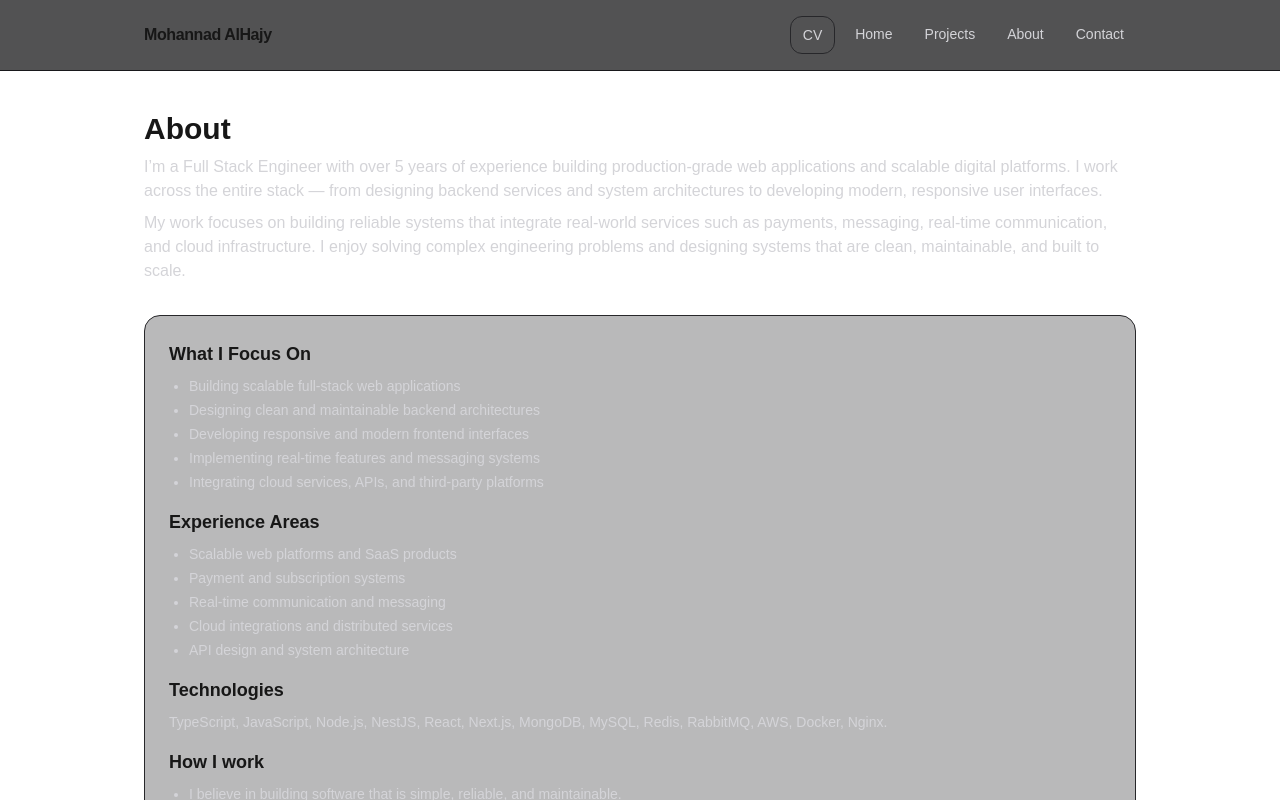
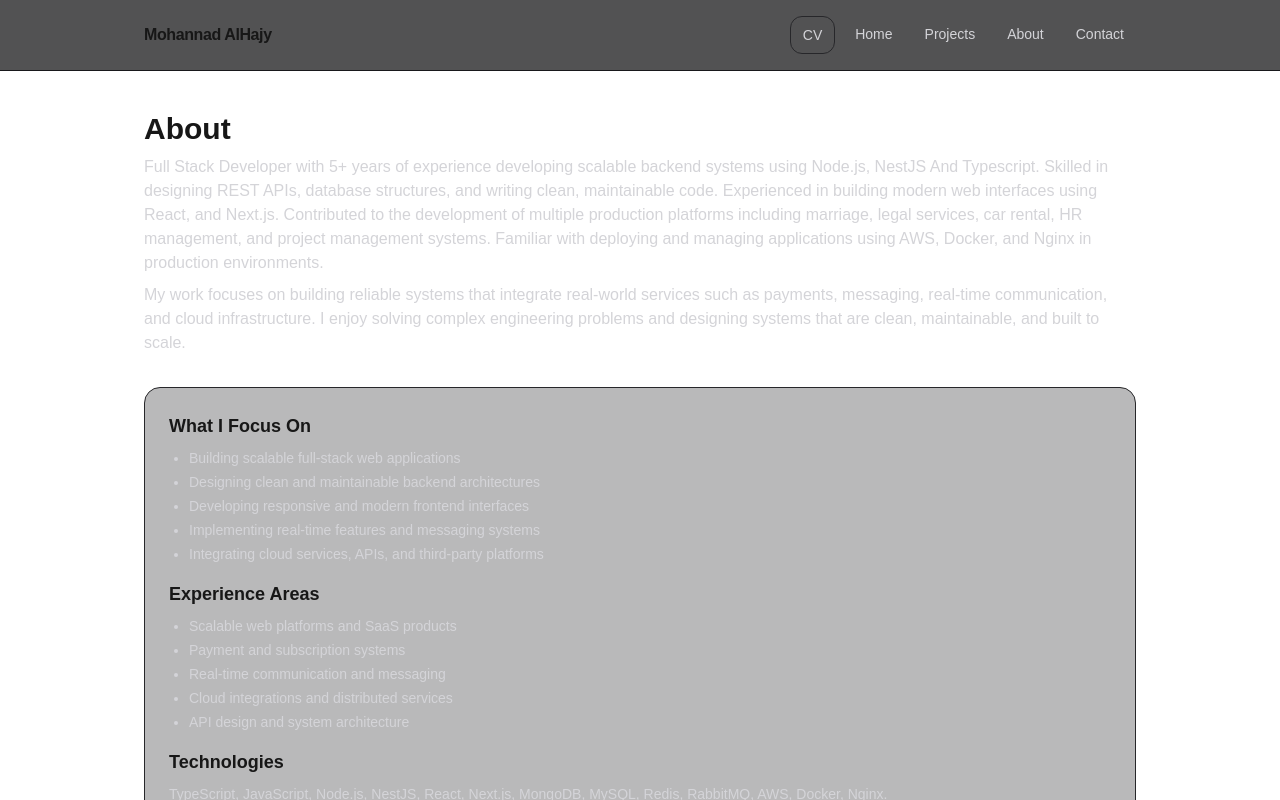
Before and after one commit to mohannadalhajy/portfolio, a Next.js app: page /about in a window 1280 px wide. Shown: the top 800 px of the page. Built offline with nearby package versions, Linux system fonts and the light colour scheme.

Commit message:
update experience

```diff
--- a/src/app/about/page.tsx
+++ b/src/app/about/page.tsx
@@ -6,10 +6,15 @@ export default function AboutPage() {
       <div className="space-y-2">
         <h1 className="text-3xl font-semibold">About</h1>
         <p className="text-zinc-300">
-          I’m a Full Stack Engineer with over 5 years of experience building
-          production-grade web applications and scalable digital platforms. I
-          work across the entire stack — from designing backend services and
-          system architectures to developing modern, responsive user interfaces.
+          Full Stack Developer with 5+ years of experience developing scalable
+          backend systems using Node.js, NestJS And Typescript. Skilled in
+          designing REST APIs, database structures, and writing clean,
+          maintainable code. Experienced in building modern web interfaces using
+          React, and Next.js. Contributed to the development of multiple
+          production platforms including marriage, legal services, car rental,
+          HR management, and project management systems. Familiar with deploying
+          and managing applications using AWS, Docker, and Nginx in production
+          environments.
         </p>
         <p className="text-zinc-300">
           My work focuses on building reliable systems that integrate real-world
@@ -65,8 +70,7 @@ export default function AboutPage() {
         </div>
       </div>
 
-      <QuickLinks/>
-
+      <QuickLinks />
     </div>
   );
 }
--- a/src/app/projects/page.tsx
+++ b/src/app/projects/page.tsx
@@ -25,12 +25,12 @@ export default function ProjectsPage() {
                 <p className="text-sm text-zinc-300">{p.subtitle}</p>
               </div>
 
-              <Link
+              {/* <Link
                 href={`/projects/${p.slug}`}
                 className="shrink-0 rounded-xl border border-zinc-800 bg-zinc-950 px-4 py-2 text-sm hover:bg-zinc-900"
               >
                 Details
-              </Link>
+              </Link> */}
             </div>
 
             <div className="mt-4 flex flex-wrap gap-2">
```
